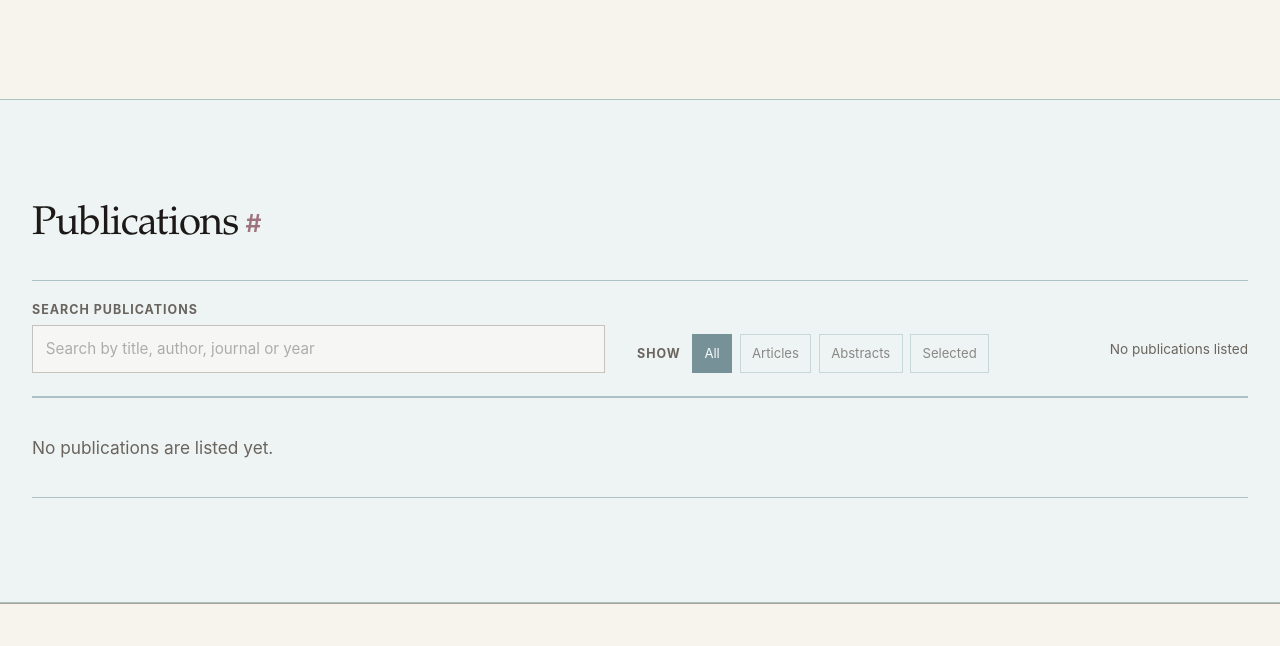
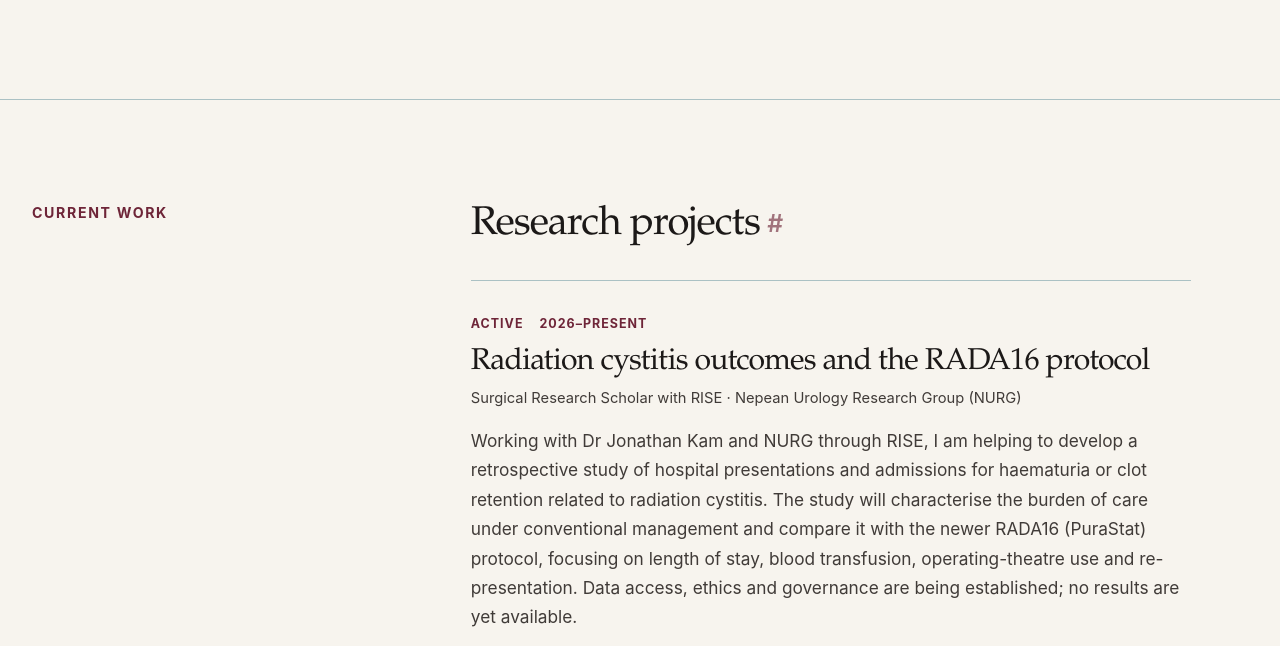
Before and after one commit to BodhiMcNally/bodhimcnally.com, an Astro site: page /research in a window 1280 px wide. Shown: the part 1046-1692 px from the top of the page. Built offline with nearby package versions, Linux system fonts and the light colour scheme; Astro itself is replaced by a stand-in of ours; some packages are replaced by stand-ins of ours; a web font is replaced by a local one.

Commit message:
Update website

```diff
--- a/src/data/cv-pages.json
+++ b/src/data/cv-pages.json
@@ -1,6 +1,6 @@
 {
   "renderVersion": 1,
-  "sourceHash": "928c014451af42fd0d3dca4143c8b7e6948fff300bef696f032095e7f370e166",
+  "sourceHash": "ed0c6a2667aa6cbb01f79fc7d63f88a5fe3429a99d2cc86b84d042c16a4fb81f",
   "pages": [
     "/cv/pages/bodhi-cv-page-1.webp",
     "/cv/pages/bodhi-cv-page-2.webp",
--- a/src/data/research.ts
+++ b/src/data/research.ts
@@ -46,8 +46,20 @@ export type ResearchProject = {
   selected?: boolean;
 };
 
-// Keep these arrays empty until a record is verified and suitable to publish.
-// Concrete copy-ready examples are included in README.md.
 export const publications: Publication[] = [];
 export const presentations: Presentation[] = [];
-export const projects: ResearchProject[] = [];
+export const projects: ResearchProject[] = [
+  {
+    id: 'radiation-cystitis-rada16',
+    title: 'Radiation cystitis outcomes and the RADA16 protocol',
+    institution: 'Nepean Urology Research Group (NURG)',
+    collaborators: ['Dr Jonathan Kam'],
+    role: 'Surgical Research Scholar with RISE',
+    researchArea: 'Radiation cystitis and surgical outcomes',
+    status: 'Active',
+    shortDescription:
+      'Working with Dr Jonathan Kam and NURG through RISE, I am helping to develop a retrospective study of hospital presentations and admissions for haematuria or clot retention related to radiation cystitis. The study will characterise the burden of care under conventional management and compare it with the newer RADA16 (PuraStat) protocol, focusing on length of stay, blood transfusion, operating-theatre use and re-presentation. Data access, ethics and governance are being established; no results are yet available.',
+    startYear: 2026,
+    selected: true,
+  },
+];
--- a/src/pages/research.astro
+++ b/src/pages/research.astro
@@ -1,7 +1,7 @@
 ---
 import BaseLayout from '@/layouts/BaseLayout.astro';
 import PageHeader from '@/components/PageHeader.astro';
-import { publications } from '@/data/research';
+import { projects, publications } from '@/data/research';
 
 const sortedPublications = [...publications].sort((a, b) =>
   Number(b.selected) - Number(a.selected) || b.year - a.year,
@@ -24,6 +24,38 @@ const filterFor = (publicationType: (typeof publications)[number]['publicationTy
       <p>
         My developing interests lie in academic urology, surgical outcomes and quantitative clinical research. I am particularly interested in urological oncology, especially prostate and renal cancer; robotic and minimally invasive surgery; and the evaluation of perioperative, functional and patient-reported outcomes. My quantitative background also informs an interest in using real-world clinical data, prediction modelling and health-services research to study treatment selection, variation in care and patient recovery. I am most interested in methods that begin with a clear clinical question, reflect how the data were generated and communicate uncertainty honestly.
       </p>
+    </div>
+  </section>
+
+  <section class="current-research" aria-labelledby="current-research-title">
+    <div class="container">
+      <header class="section-heading">
+        <p class="eyebrow">Current work</p>
+        <h2 id="current-research-title">Research projects</h2>
+      </header>
+
+      <div class="research-projects">
+        {
+          projects.map((project) => (
+            <article class="research-project">
+              <div class="research-project__meta">
+                <span>{project.status}</span>
+                {project.startYear && <span>{project.startYear}–present</span>}
+              </div>
+              <h3>{project.title}</h3>
+              <p class="research-project__affiliation">
+                {[project.role, project.institution].filter(Boolean).join(' · ')}
+              </p>
+              <p>{project.shortDescription}</p>
+              {project.collaborators?.length && (
+                <p class="research-project__collaborators">
+                  Collaborating with {project.collaborators.join(', ')}
+                </p>
+              )}
+            </article>
+          ))
+        }
+      </div>
     </div>
   </section>
 
--- a/src/styles/_components.scss
+++ b/src/styles/_components.scss
@@ -757,6 +757,62 @@
   line-height: 1.5;
 }
 
+.current-research {
+  padding-block: var(--space-8);
+  border-top: 1px solid var(--mineral-line);
+}
+
+.current-research .section-heading {
+  display: grid;
+  grid-template-columns: minmax(12rem, 0.62fr) minmax(0, 1.38fr);
+  gap: clamp(2rem, 7vw, 7rem);
+}
+
+.current-research .section-heading .eyebrow {
+  margin: 0;
+}
+
+.research-projects {
+  margin-left: calc((100% - clamp(2rem, 7vw, 7rem)) * 0.31 + clamp(2rem, 7vw, 7rem));
+}
+
+.research-project {
+  max-width: 45rem;
+  padding-top: var(--space-5);
+  border-top: 1px solid var(--mineral-line);
+}
+
+.research-project__meta {
+  display: flex;
+  flex-wrap: wrap;
+  gap: 0.55rem 1rem;
+  color: var(--wine);
+  font-size: 0.78rem;
+  font-weight: 650;
+  letter-spacing: 0.08em;
+  text-transform: uppercase;
+}
+
+.research-project h3 {
+  margin: 0.75rem 0 0.5rem;
+  font-size: var(--step-2);
+}
+
+.research-project > p {
+  color: var(--ink-soft);
+}
+
+.research-project__affiliation {
+  margin-top: 0;
+  font-size: 0.92rem;
+}
+
+.research-project__collaborators {
+  margin-bottom: 0;
+  color: var(--muted) !important;
+  font-size: 0.86rem;
+}
+
 .publications-section {
   padding-block: var(--space-8);
   border-block: 1px solid var(--mineral-line);
@@ -1585,6 +1641,15 @@
     gap: 1.2rem;
   }
 
+  .current-research .section-heading {
+    grid-template-columns: 1fr;
+    gap: 0.75rem;
+  }
+
+  .research-projects {
+    margin-left: 0;
+  }
+
   .publication-list li,
   .output-list li {
     grid-template-columns: 1fr;
```
Also changed, not shown: public/cv/pages/bodhi-cv-page-1.webp.
